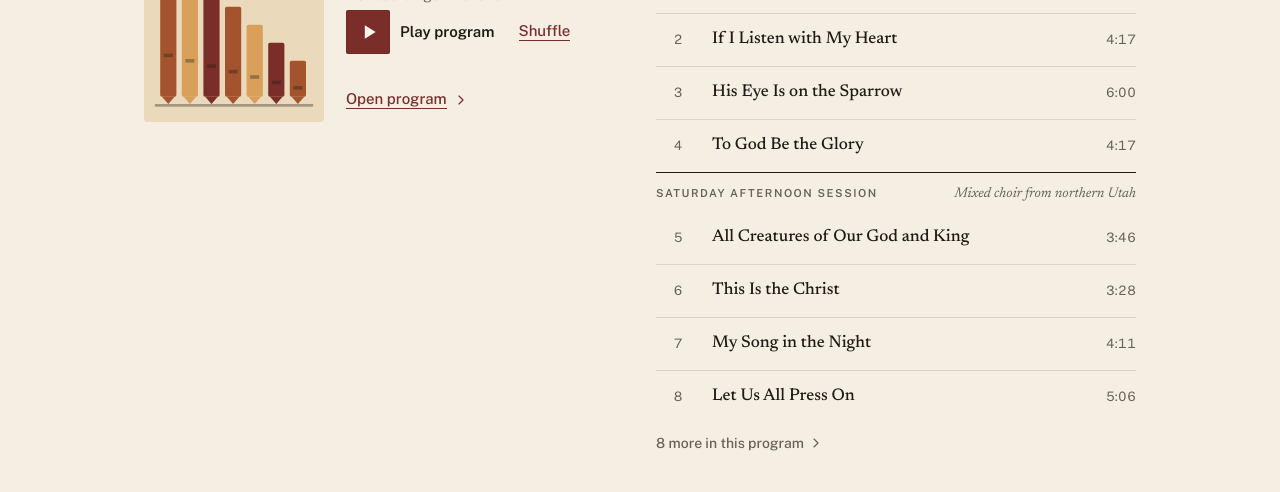
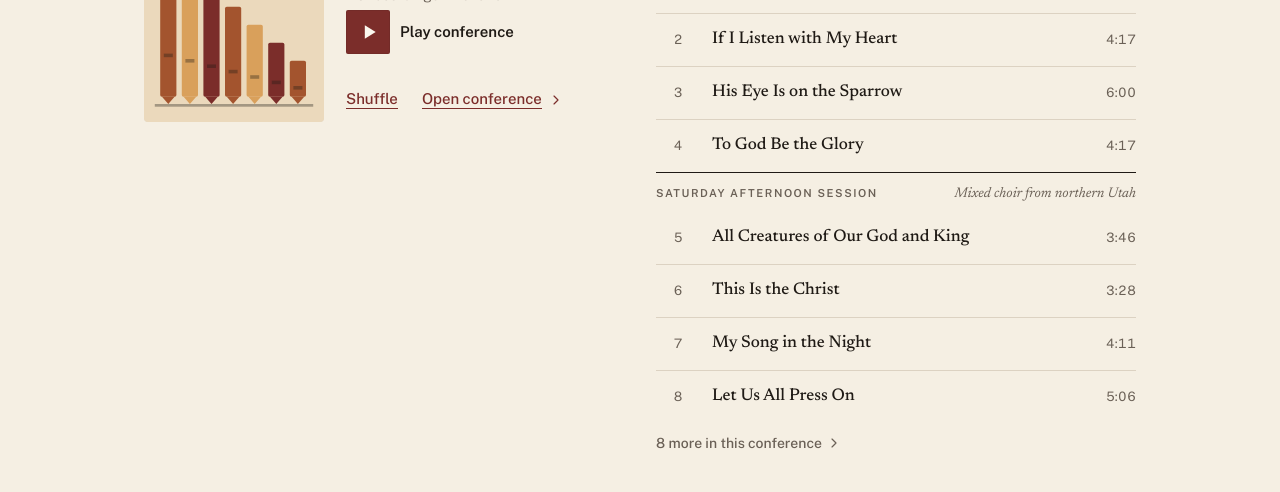
Before and after one commit to adcorbin/general-conference-choir-music, a plain HTML site: page index.html in a window 1280 px wide. Shown: the part 184-676 px from the top of the page. Drawn offline with nearby package versions, Linux system fonts and the light colour scheme.

Commit message:
Say conference, not program
Co-Authored-By: Claude Fable 5.1 <noreply@anthropic.com>

```diff
--- a/index.html
+++ b/index.html
@@ -1080,7 +1080,7 @@ const SORTS = {
   conferences: [['new', 'Newest'], ['old', 'Oldest']],
   people: [['count', 'Most works'], ['az', 'A–Z']],
   choir: [['new', 'Newest'], ['old', 'Oldest'], ['az', 'Title A–Z']],
-  conf: [['prog', 'Program order'], ['az', 'Title A–Z']],
+  conf: [['prog', 'Conference order'], ['az', 'Title A–Z']],
   person: [['count', 'Most performed'], ['new', 'Newest'], ['az', 'A–Z']],
 };
 const REL_KINDS = ['songs', 'tracks', 'choirs'];
@@ -1106,7 +1106,7 @@ function pageHome() {
   queueRows = latestRows; setQueue('hero', latestRows, latest.label + ' General Conference');
   const choirsN = new Set(latestRows.map(r => r.p).filter(p => p !== NOT_LISTED)).size, dur = latestRows.reduce((a, r) => a + r.d, 0);
   const phone = isPhone();
-  const acts = `<div class="acts">${EXT() ? extLink(siteUrl(latestRows[0]), 'Listen') : `<button class="btn-play" data-playrows="hero" aria-label="Play program, ${n} recordings"><span class="sq">${ICON('play')}</span>Play program</button><button class="btn" data-shuffle="hero"><span class="u">Shuffle</span></button>`}<a class="btn" data-nav href="#${tokenFor.conf(li)}"><span class="u">Open program</span>${ICON('chev-right')}</a></div>`;
+  const acts = `<div class="acts">${EXT() ? extLink(siteUrl(latestRows[0]), 'Listen') : `<button class="btn-play" data-playrows="hero" aria-label="Play conference, ${n} recordings"><span class="sq">${ICON('play')}</span>Play conference</button><button class="btn" data-shuffle="hero"><span class="u">Shuffle</span></button>`}<a class="btn" data-nav href="#${tokenFor.conf(li)}"><span class="u">Open conference</span>${ICON('chev-right')}</a></div>`;
   const season = `<section class="season"><div class="pair">${coverHtml(latest, 'mid')}<div class="txt"><span class="sc">This season</span><h1>${esc(latest.label)}</h1><div class="meta">${plural(n, 'recording')} · ${plural(choirsN, 'choir')} · ${fmtLong(dur)}</div>${acts}</div></div>
     ${EXT() ? `<div class="notice">${ICON('external')}<span>Playback opens on churchofjesuschrist.org from this page.</span></div>` : ''}</section>`;
   // The program: the latest conference's order of music under its session heads, like a printed program.
@@ -1116,7 +1116,7 @@ function pageHome() {
     if (s.s !== lastS) { lastS = s.s; const who = [...new Set(latestRows.filter(x => x.s === s.s).map(x => x.p))]; rows += `<div class="sec-h"><h2>${esc(s.s)}</h2><span class="who">${who.map(w => w === NOT_LISTED ? 'Choir not yet listed' : esc(phone ? shortChoir(w) : w)).join(', ')}</span></div>`; }
     rows += perfRow(s, { num: i + 1, conf: false, choir: false, nosub: true, menu: false });
   });
-  const prog = `<section class="prog perfs" data-queue="hero" aria-label="Program">${rows}${n > LIMIT ? `<a class="more-link" data-nav href="#${tokenFor.conf(li)}">${n - LIMIT} more in this program${ICON('chev-right')}</a>` : ''}</section>`;
+  const prog = `<section class="prog perfs" data-queue="hero" aria-label="Conference">${rows}${n > LIMIT ? `<a class="more-link" data-nav href="#${tokenFor.conf(li)}">${n - LIMIT} more in this conference${ICON('chev-right')}</a>` : ''}</section>`;
   const nChoirs = CHOIR_NAMES.filter(n => n !== NOT_LISTED).length;
   const idx = `<nav class="idx" aria-label="Browse">${[['songs', 'Songs', 'Songs', SONG_KEYS.length], ['choirs', 'Choirs', 'Choirs', nChoirs], ['conferences', 'Conferences', 'Conferences', CONFS.length], ['people', 'People', 'Composers &amp; arrangers', PEOPLE_NAMES.length]]
     .map(([t, short, long, k]) => `<a data-nav href="#${t}"><span class="l"><span class="short">${short}</span><span class="long">${long}</span>${t === 'conferences' ? `<span class="strip">${dotGrid([], { all: true })}</span>` : ''}</span><span class="n">${k}</span></a>`).join('')}</nav>`;
@@ -1323,7 +1323,7 @@ function pageConf() {
   const rows = sortPerfs(applyRefine(all), currentSort('conf'));
   queueRows = rows;
   const choirs = [...new Set(all.map(p => p.p))].filter(p => p !== NOT_LISTED), dur = all.reduce((a, r) => a + r.d, 0);
-  const head = collectionHeader({ eyebrow: 'General Conference', kicker: true, title: c.label, cover: coverHtml(c, 'mid'), playLabel: 'Play program', meta: `${plural(all.length, 'recording')} · ${plural(choirs.length, 'choir')}${dur ? ' · ' + fmtLong(dur) : ''}`,
+  const head = collectionHeader({ eyebrow: 'General Conference', kicker: true, title: c.label, cover: coverHtml(c, 'mid'), playLabel: 'Play conference', meta: `${plural(all.length, 'recording')} · ${plural(choirs.length, 'choir')}${dur ? ' · ' + fmtLong(dur) : ''}`,
     share: tokenFor.conf(i), shareWhat: c.label, site: all[0] ? siteUrl(all[0]) : '', refine: 'conf', sort: 'conf', sentence: refineSentence(rows.length, all.length, 'recordings') });
   const has = j => songs.some(s => s.c === j);
   const prev = [...CONFS.keys()].filter(j => j < i && has(j)).pop(), next = [...CONFS.keys()].find(j => j > i && has(j));
```
